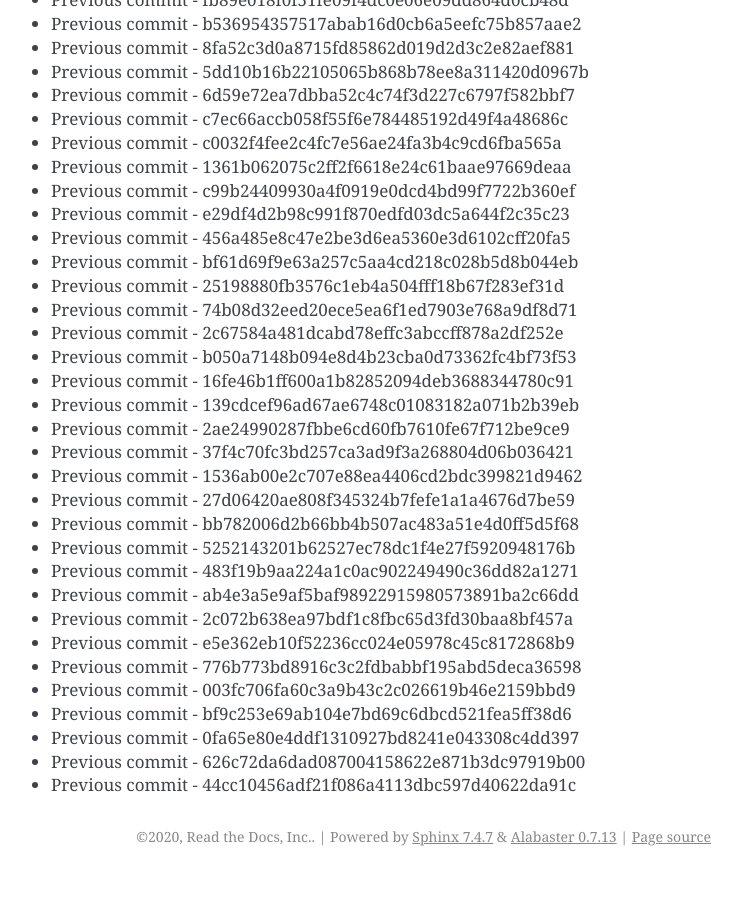
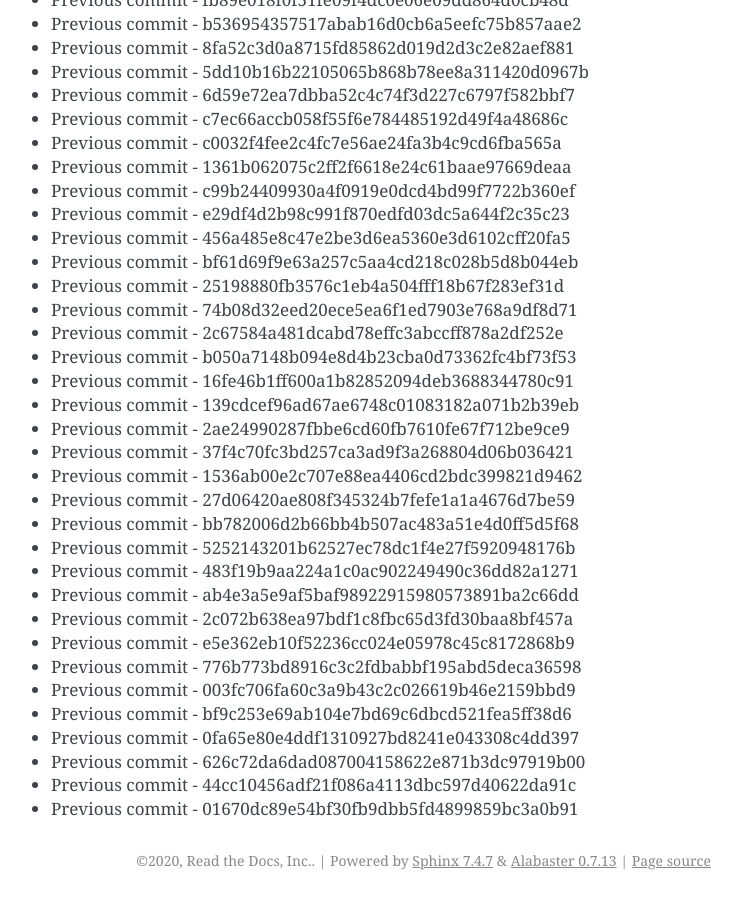
Before and after one commit to readthedocs/rtd-git-stresstest, a Sphinx documentation site: the page built from docs/updates.rst, in a window 1280 px wide and 900 px high, scrolled down 94653 px. Shown: the whole window, without its empty margins (399-1141 px from the left). Built offline with Sphinx 7.4.7, drawn with Linux system fonts in a browser that asks for light colours; before the commit the page ends 95529 px from its top, so only the background shows below that.

Commit message:
Generating commit from previous: 01670dc89e54bf30fb9dbb5fd4899859bc3a0b91

```diff
--- a/docs/updates.rst
+++ b/docs/updates.rst
@@ -4009,3 +4009,4 @@ It can be tested for any performance characteristics.
 * Previous commit - 0fa65e80e4ddf1310927bd8241e043308c4dd397
 * Previous commit - 626c72da6dad087004158622e871b3dc97919b00
 * Previous commit - 44cc10456adf21f086a4113dbc597d40622da91c
+* Previous commit - 01670dc89e54bf30fb9dbb5fd4899859bc3a0b91
```
